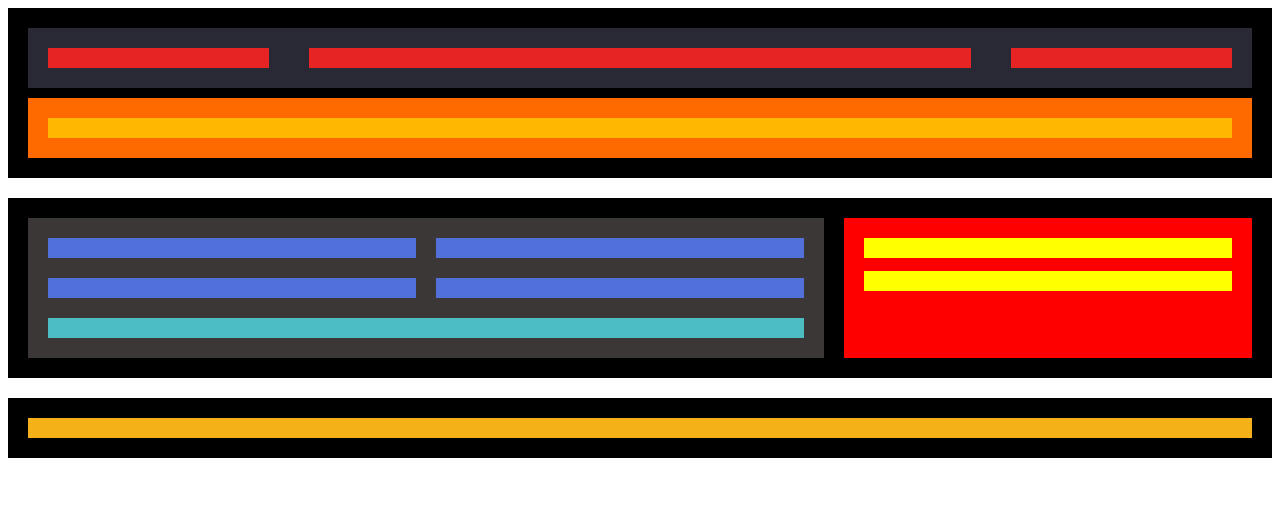
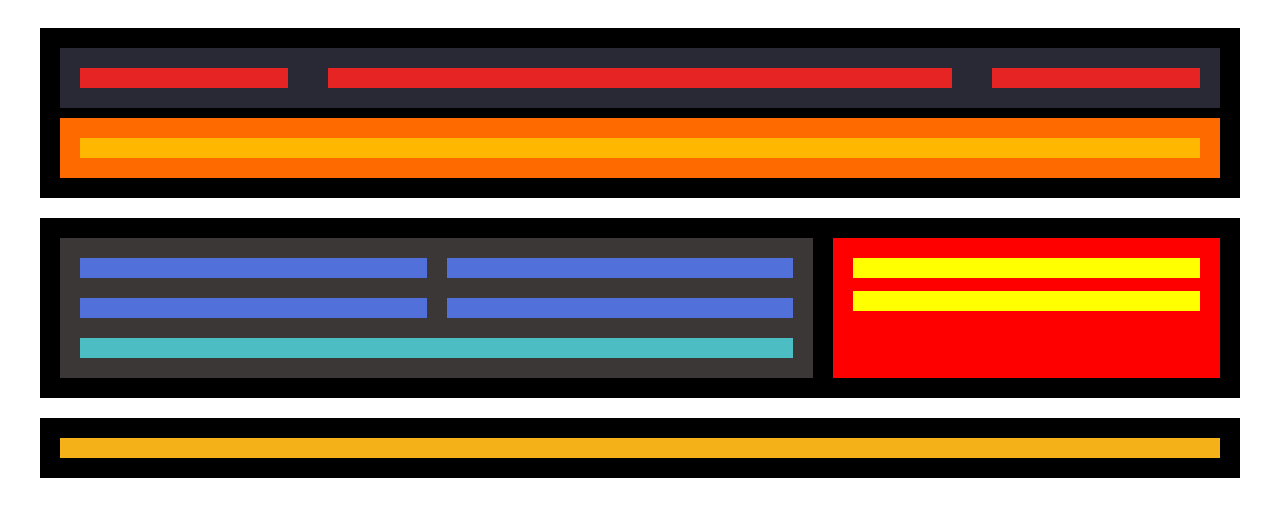
Before and after one commit to cplan85/layouts_CSS-1, a plain HTML site: page Nivell 1/index.html in a window 1280 px wide. Drawn offline with Linux system fonts and the light colour scheme.

Commit message:
changed layout max width 1200px

```diff
--- a/Nivell 1/main.css
+++ b/Nivell 1/main.css
@@ -8,7 +8,8 @@ main > * {
 
 main {
     display: grid;
-
+    max-width: 1200px;
+    margin:auto;
     grid-gap: 10px;
     grid-template-areas:
     "header"
@@ -72,6 +73,7 @@ section {
 header {
     grid-area: header;
     padding: 20px;
+    margin-top: 20px;
     margin-bottom: 10px;
 }
 
```
